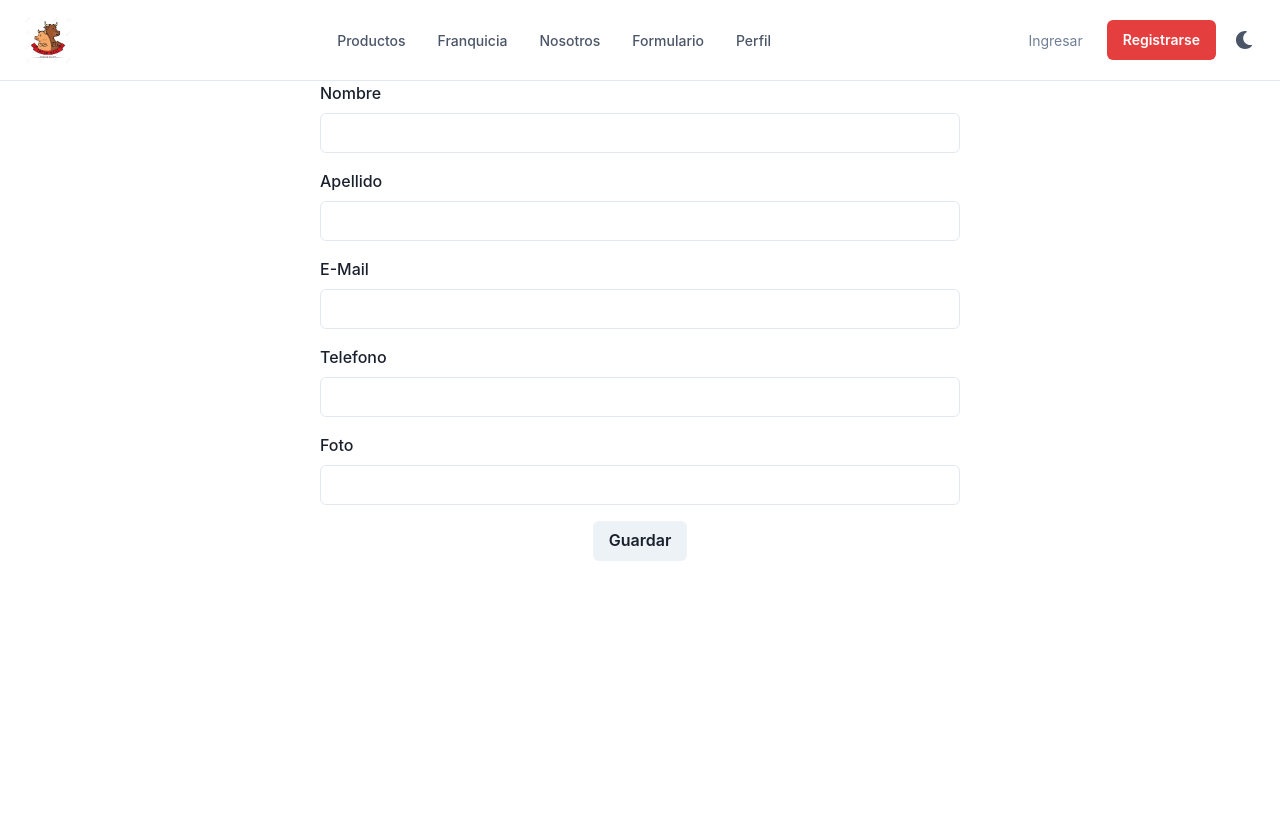
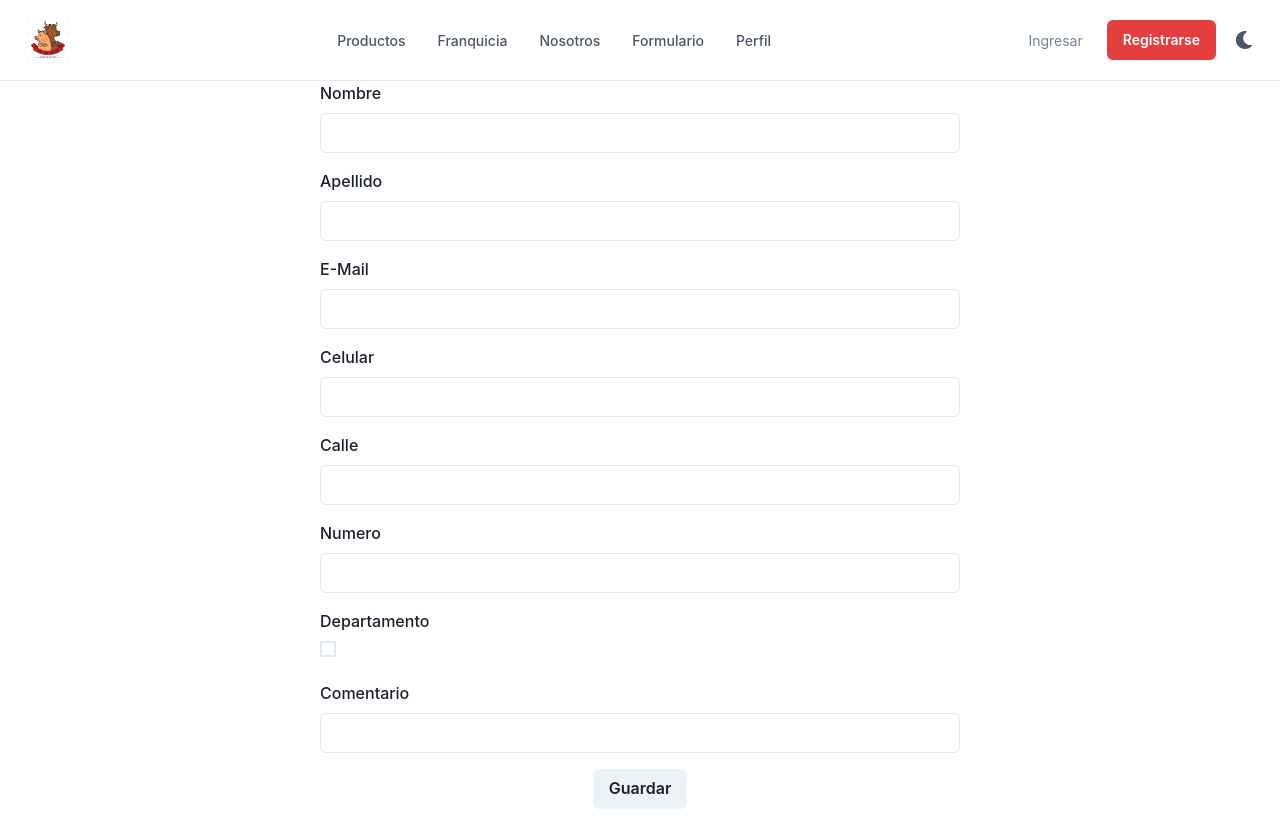
Before and after one commit to Facuzanan88/Proyecto-Typescript, a React (Create React App) app in the folder client/: page /registrarse in a window 1280 px wide. Before the commit the page ends 800 px from the top, so only its background shows below. Built offline with nearby package versions, Linux system fonts and the light colour scheme.

Commit message:
registro

```diff
--- a/client/src/components/LoginButtons/LogInButton.tsx
+++ b/client/src/components/LoginButtons/LogInButton.tsx
@@ -12,24 +12,7 @@ const LogInButton: React.FC<{}> = () => {
 
   const handleClick = () => {
     loginWithRedirect();
-
-    setTimeout(() => {
-      console.log(userRegister);
-    }, 5000);
-
-    console.log(userRegister);
   };
-  const userRegister = useUserStore((state) => ({
-    id: state.id,
-    name: state.name,
-    lastname: state.lastname,
-    email: state.email,
-    cel: state.cel,
-    street: state.street,
-    number: state.number,
-    apartment: state.apartment,
-    comment: state.comment,
-  }));
 
   return (
     <Box>
@@ -49,7 +32,6 @@ const LogInButton: React.FC<{}> = () => {
           >
             Ingresar
           </Button>
-          <Link to="/registrarse">
           <Button
             display={{ base: "none", md: "inline-flex" }}
             fontSize={"sm"}
@@ -63,7 +45,6 @@ const LogInButton: React.FC<{}> = () => {
           >
             Registrarse
           </Button>
-          </Link>
         </Stack>
       )}
     </Box>
--- a/client/src/components/Registro/Registro.tsx
+++ b/client/src/components/Registro/Registro.tsx
@@ -10,6 +10,7 @@ import {
   Input,
   Grid,
   Button,
+  Checkbox,
 } from "@chakra-ui/react";
 
 const Registro: React.FC<{}> = () => {
@@ -45,17 +46,13 @@ const Registro: React.FC<{}> = () => {
 
   useEffect(() => {
     if (user) {
-      console.log(user);
       if (user.email) {
         const usuarioPromise: Promise<UserAtributtes> | undefined = userByMail(
           user.email
         );
-
         if (!usuarioPromise) {
           return;
         }
-        console.log(userByStore, "store");
-
         usuarioPromise
           .then((usuario: UserAtributtes) => {
             if (usuario.number !== undefined) {
@@ -86,45 +83,88 @@ const Registro: React.FC<{}> = () => {
           <Input
             type="text"
             name="name"
-            value={user?.given_name}
+            value={userByStore?.name}
             onChange={handleInputChange}
             required
           />
         </FormControl>
+
         <FormControl id="lastname" w="50%">
           <FormLabel>Apellido</FormLabel>
           <Input
             type="text"
             name="lastname"
-            value={user?.family_name}
+            value={userByStore?.lastname}
             onChange={handleInputChange}
             required
           />
         </FormControl>
+
         <FormControl id="email" w="50%">
           <FormLabel>E-Mail</FormLabel>
           <Input
             type="text"
             name="email"
-            value={user?.email}
+            value={userByStore?.email}
             onChange={handleInputChange}
             required
           />
         </FormControl>
-        <FormControl id="phone" w="50%">
-          <FormLabel>Telefono</FormLabel>
+
+        <FormControl id="cel" w="50%">
+          <FormLabel>Celular</FormLabel>
           <Input
             type="tel"
-            name="phone"
-            value={user?.phone}
+            name="cel"
+            value={userByStore?.cel}
             onChange={handleInputChange}
             required
           />
         </FormControl>
-        <FormControl id="photo" w="50%">
-          <FormLabel>Foto</FormLabel>
-          <Input type="text" name="photo" onChange={handleInputChange} />
+
+        <FormControl id="street" w="50%">
+          <FormLabel>Calle</FormLabel>
+          <Input
+            type="text"
+            name="street"
+            value={userByStore?.street}
+            onChange={handleInputChange}
+            required
+          />
         </FormControl>
+
+        <FormControl id="number" w="50%">
+          <FormLabel>Numero</FormLabel>
+          <Input
+            type="number"
+            name="number"
+            value={userByStore?.number}
+            onChange={handleInputChange}
+            required
+          />
+        </FormControl>
+
+        <FormControl id="apartment" w="50%">
+          <FormLabel>Departamento</FormLabel>
+          <Checkbox
+            name="apartment"
+            isChecked={userByStore?.apartment}
+            onChange={handleInputChange}
+            required
+          />
+        </FormControl>
+
+        <FormControl id="comment" w="50%">
+          <FormLabel>Comentario</FormLabel>
+          <Input
+            type="text"
+            name="comment"
+            value={userByStore?.comment}
+            onChange={handleInputChange}
+            required
+          />
+        </FormControl>
+
         <Grid pb="4">
           <Button type="submit">Guardar</Button>
         </Grid>
--- a/client/src/components/Root.tsx
+++ b/client/src/components/Root.tsx
@@ -2,9 +2,22 @@ import React, { useState } from "react";
 import { getUsers } from "../services/usersService";
 import UserAtributtes from "../interfaces/user";
 import Profile from "./LoginButtons/Profile";
+import { useUserStore } from "../store/userStore";
 
 const Root: React.FC<{}> = () => {
   const [user, setUser] = useState<UserAtributtes | null>();
+
+  const userByStore = useUserStore((state) => ({
+    id: state.id,
+    name: state.name,
+    lastname: state.lastname,
+    email: state.email,
+    cel: state.cel,
+    street: state.street,
+    number: state.number,
+    apartment: state.apartment,
+    comment: state.comment,
+  }));
 
   const handleClick = async () => {
     let result = await getUsers();
```
Lines whose indentation alone changed are shown as unchanged.
